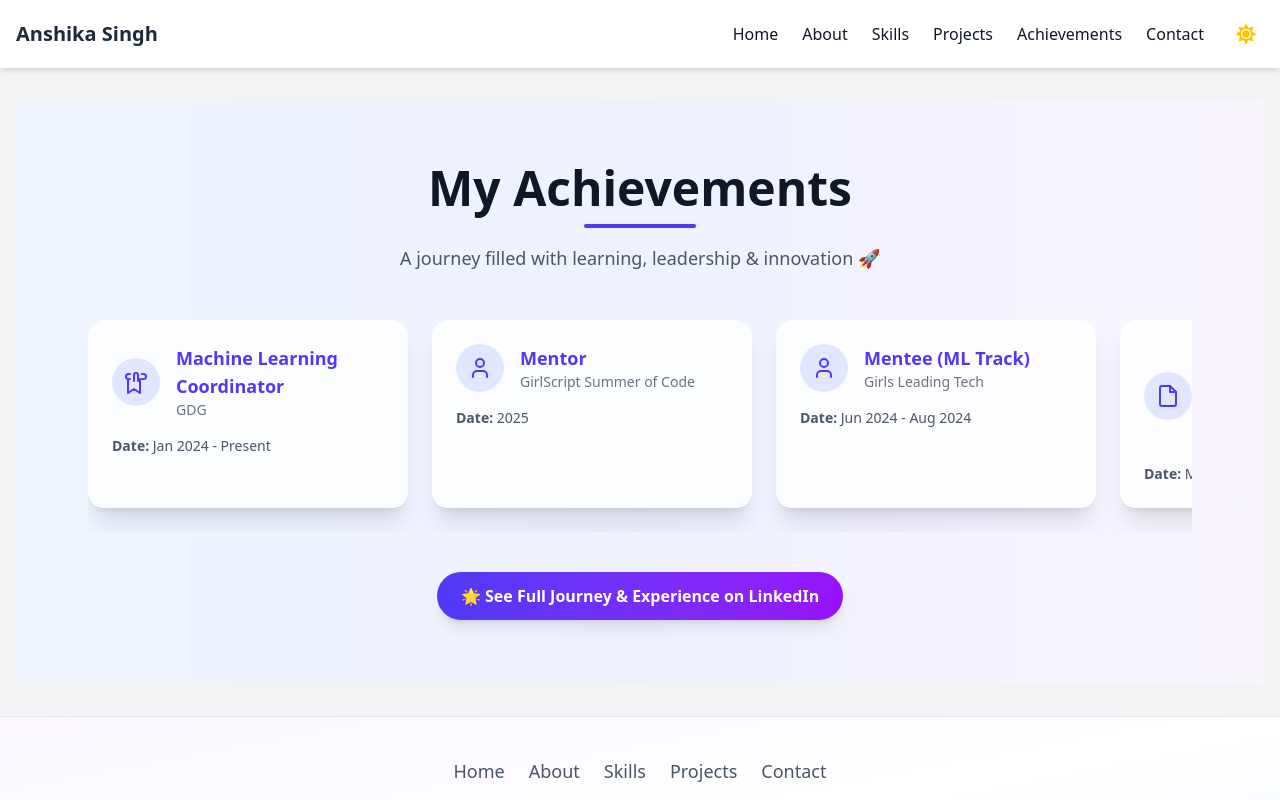
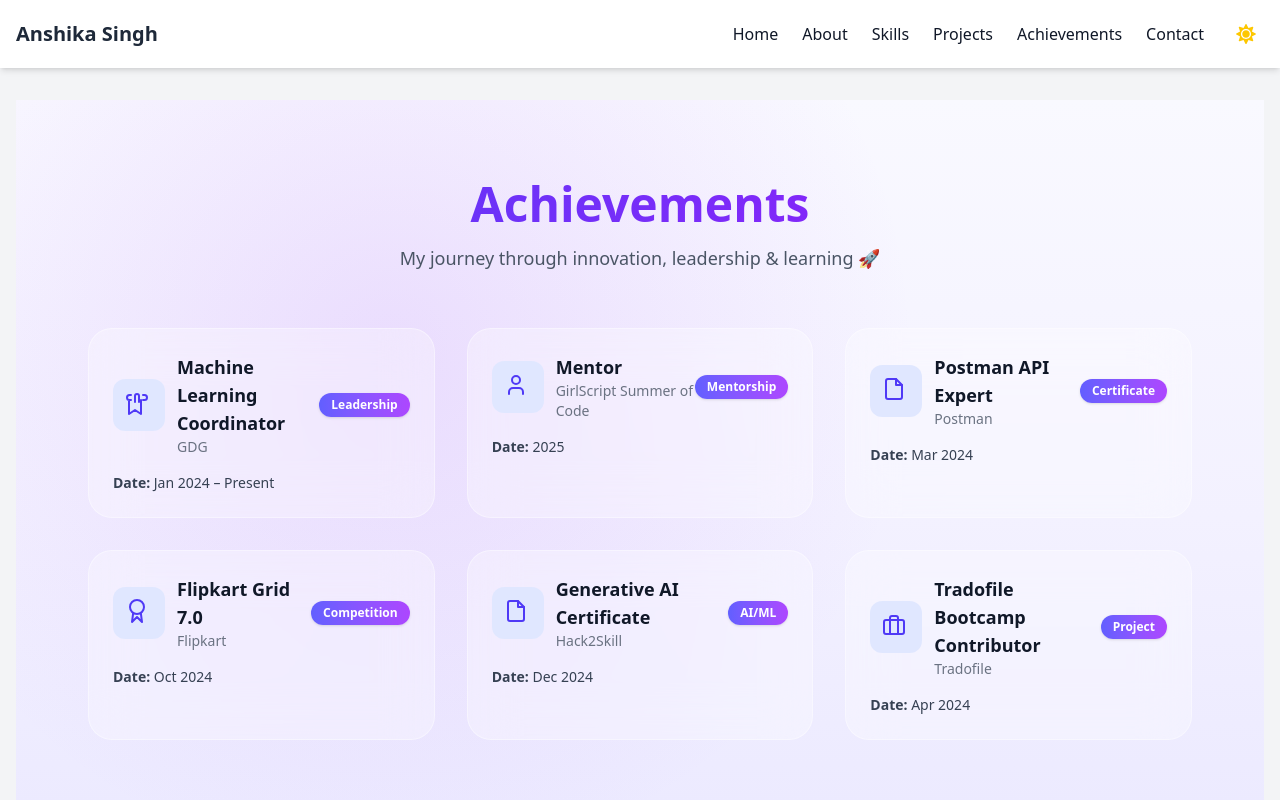
Before and after one commit to Anshika09Singh/Anshika-singh-portfolio, a React (Vite) app: page /achievements in a window 1280 px wide. Shown: the top 800 px of the page. Built offline with nearby package versions, Linux system fonts and the light colour scheme.

Commit message:
Updated portfolio project files

```diff
--- a/src/components/Achievements.jsx
+++ b/src/components/Achievements.jsx
@@ -1,131 +1,124 @@
 import React, { useEffect, useState } from "react";
 
-// Icons
-const TrophyIcon = () => (
-  <svg xmlns="http://www.w3.org/2000/svg" className="w-6 h-6" fill="none" stroke="currentColor" strokeWidth="2" strokeLinecap="round" strokeLinejoin="round">
-    <path d="M6 9H4.5a2.5 2.5 0 0 1 0-5H6"></path>
-    <path d="M18 9h1.5a2.5 2.5 0 0 0 0-5H18"></path>
-    <path d="M4 9v14l6-4 6 4V9"></path>
-    <path d="M10 11V5a2 2 0 1 1 4 0v6"></path>
+// ===== ICONS =====
+const icons = {
+  Trophy: (
+    <svg xmlns="http://www.w3.org/2000/svg" className="w-7 h-7" fill="none" stroke="currentColor" strokeWidth="2" strokeLinecap="round" strokeLinejoin="round">
+      <path d="M6 9H4.5a2.5 2.5 0 0 1 0-5H6M18 9h1.5a2.5 2.5 0 0 0 0-5H18M4 9v14l6-4 6 4V9M10 11V5a2 2 0 1 1 4 0v6"></path>
     </svg>
-);
-
-const UserIcon = () => (
-  <svg xmlns="http://www.w3.org/2000/svg" className="w-6 h-6" fill="none" stroke="currentColor" strokeWidth="2" strokeLinecap="round" strokeLinejoin="round">
+  ),
+  User: (
+    <svg xmlns="http://www.w3.org/2000/svg" className="w-7 h-7" fill="none" stroke="currentColor" strokeWidth="2" strokeLinecap="round" strokeLinejoin="round">
       <path d="M19 21v-2a4 4 0 0 0-4-4H9a4 4 0 0 0-4 4v2"></path>
       <circle cx="12" cy="7" r="4"></circle>
     </svg>
-);
-
-const CertificateIcon = () => (
-  <svg xmlns="http://www.w3.org/2000/svg" className="w-6 h-6" fill="none" stroke="currentColor" strokeWidth="2" strokeLinecap="round" strokeLinejoin="round">
+  ),
+  Certificate: (
+    <svg xmlns="http://www.w3.org/2000/svg" className="w-7 h-7" fill="none" stroke="currentColor" strokeWidth="2" strokeLinecap="round" strokeLinejoin="round">
       <path d="M14 2H6a2 2 0 0 0-2 2v16a2 2 0 0 0 2 2h12a2 2 0 0 0 2-2V8z"></path>
       <polyline points="14 2 14 8 20 8"></polyline>
     </svg>
-);
-
-const MedalIcon = () => (
-  <svg xmlns="http://www.w3.org/2000/svg" className="w-6 h-6" fill="none" stroke="currentColor" strokeWidth="2" strokeLinecap="round" strokeLinejoin="round">
+  ),
+  Medal: (
+    <svg xmlns="http://www.w3.org/2000/svg" className="w-7 h-7" fill="none" stroke="currentColor" strokeWidth="2" strokeLinecap="round" strokeLinejoin="round">
       <circle cx="12" cy="8" r="7"></circle>
       <polyline points="8.21 13.89 7 23 12 18 17 23 15.79 13.88"></polyline>
     </svg>
-);
-
-const BriefcaseIcon = () => (
-  <svg xmlns="http://www.w3.org/2000/svg" className="w-6 h-6" fill="none" stroke="currentColor" strokeWidth="2" strokeLinecap="round" strokeLinejoin="round">
+  ),
+  Briefcase: (
+    <svg xmlns="http://www.w3.org/2000/svg" className="w-7 h-7" fill="none" stroke="currentColor" strokeWidth="2" strokeLinecap="round" strokeLinejoin="round">
       <rect x="2" y="7" width="20" height="14" rx="2" ry="2"></rect>
       <path d="M16 21V5a2 2 0 0 0-2-2h-4a2 2 0 0 0-2 2v16"></path>
     </svg>
-);
-
-const IconMap = {
-  TrophyIcon,
-  UserIcon,
-  CertificateIcon,
-  MedalIcon,
-  BriefcaseIcon,
+  ),
 };
 
-// Achievements Data
-const achievementData = [
-  { id: 1, title: "Machine Learning Coordinator", organization: "GDG", date: "Jan 2024 - Present", icon: "TrophyIcon" },
-  { id: 2, title: "Mentor", organization: "GirlScript Summer of Code", date: "2025", icon: "UserIcon" },
-  { id: 3, title: "Mentee (ML Track)", organization: "Girls Leading Tech", date: "Jun 2024 - Aug 2024", icon: "UserIcon" },
-  { id: 4, title: "Postman API Fundamentals Student Expert", organization: "Postman", date: "Mar 2024", icon: "CertificateIcon" },
-  { id: 5, title: "Generative AI Certificate", organization: "Hack2Skill", date: "Dec 2024", icon: "CertificateIcon" },
-  { id: 6, title: "Project Management", organization: "IBM CSRBOX", date: "Feb 2023", icon: "CertificateIcon" },
-  { id: 7, title: "Data Analysis with Python", organization: "IBM SkillBuild", date: "Nov 2022", icon: "CertificateIcon" },
-  { id: 8, title: "Flipkart Grid 7.0", organization: "Flipkart", date: "Round 1 Qualified (Oct 2024)", icon: "MedalIcon" },
-  { id: 9, title: "Unstop Talent Park", organization: "Unstop", date: "Round 1 Cleared (Sept 2024)", icon: "MedalIcon" },
-  { id: 10, title: "GWEP Medalist", organization: "Gagan Winning Edge Program", date: "May 2023", icon: "MedalIcon" },
-  { id: 11, title: "Tradofile Bootcamp Contributor", organization: "Tradofile", date: "Apr 2024", icon: "BriefcaseIcon" },
+// ===== DATA =====
+const achievements = [
+  { id: 1, title: "Machine Learning Coordinator", org: "GDG", date: "Jan 2024 – Present", type: "Leadership", icon: "Trophy" },
+  { id: 2, title: "Mentor", org: "GirlScript Summer of Code", date: "2025", type: "Mentorship", icon: "User" },
+  { id: 3, title: "Postman API Expert", org: "Postman", date: "Mar 2024", type: "Certificate", icon: "Certificate" },
+  { id: 4, title: "Flipkart Grid 7.0", org: "Flipkart", date: "Oct 2024", type: "Competition", icon: "Medal" },
+  { id: 5, title: "Generative AI Certificate", org: "Hack2Skill", date: "Dec 2024", type: "AI/ML", icon: "Certificate" },
+  { id: 6, title: "Tradofile Bootcamp Contributor", org: "Tradofile", date: "Apr 2024", type: "Project", icon: "Briefcase" },
 ];
 
 const Achievements = () => {
-  const [inView, setInView] = useState(false);
-
-  useEffect(() => {
-    setInView(true);
-  }, []);
+  const [animate, setAnimate] = useState(false);
+  useEffect(() => setAnimate(true), []);
 
   return (
-    <section id="achievements" className="py-16 bg-gradient-to-r from-blue-50 via-indigo-50 to-purple-50 text-gray-900">
-      <div className="container mx-auto px-6 max-w-6xl">
-        {/* Section Heading */}
-        <div className="text-center mb-12">
-          <h2 className="text-4xl sm:text-5xl font-extrabold">My Achievements</h2>
-          <span className="mt-3 h-1 w-28 mx-auto bg-indigo-600 rounded-full block"></span>
-          <p className="mt-4 text-gray-600 text-lg">A journey filled with learning, leadership & innovation 🚀</p>
+    <section id="achievements" className="relative py-20 bg-gradient-to-b from-[#f9f9ff] via-[#f3f1ff] to-[#e9e7ff] overflow-hidden">
+      {/* Soft background glow */}
+      <div className="absolute inset-0 bg-[radial-gradient(circle_at_30%_30%,rgba(168,85,247,0.15),transparent_50%)]"></div>
+
+      <div className="relative z-10 max-w-6xl mx-auto px-6">
+        {/* Heading */}
+        <div className="text-center mb-14">
+          <h2 className="text-5xl font-extrabold bg-clip-text text-transparent bg-gradient-to-r from-indigo-600 to-purple-600">
+            Achievements
+          </h2>
+          <p className="text-gray-600 text-lg mt-4 font-medium">
+            My journey through innovation, leadership & learning 🚀
+          </p>
         </div>
 
-        {/* Horizontal Scroll Slider */}
-        <div className="flex overflow-x-auto snap-x snap-mandatory scrollbar-hide space-x-6 pb-6">
-          {achievementData.map((item, index) => {
-            const IconComponent = IconMap[item.icon];
-            return (
+        {/* Cards Grid */}
+        <div className="grid grid-cols-1 sm:grid-cols-2 lg:grid-cols-3 gap-8">
+          {achievements.map((item, i) => (
             <div
               key={item.id}
-                className={`flex-shrink-0 w-80 snap-center bg-white/80 backdrop-blur-md rounded-2xl shadow-xl p-6 transition-transform transform hover:scale-105 hover:shadow-2xl opacity-0 ${inView ? "animate-fade-in-up" : ""}`}
-                style={{ animationDelay: `${0.1 * index}s` }}
+              className={`relative group backdrop-blur-xl bg-white/30 border border-white/40 rounded-3xl p-6 transition-all duration-700 hover:bg-white/60 hover:shadow-[0_0_40px_rgba(139,92,246,0.2)] transform hover:-translate-y-2 opacity-0 ${
+                animate ? "animate-fade-up" : ""
+              }`}
+              style={{ animationDelay: `${i * 0.1}s` }}
             >
-                <div className="flex items-center gap-4 mb-4 text-indigo-600">
-                  <span className="p-3 rounded-full bg-indigo-100">{<IconComponent />}</span>
+              {/* Gradient Border Effect */}
+              <div className="absolute inset-0 rounded-3xl bg-gradient-to-r from-indigo-500 via-purple-500 to-pink-500 opacity-0 group-hover:opacity-100 blur-md transition duration-500 pointer-events-none"></div>
+
+              <div className="relative z-10">
+                <div className="flex items-center justify-between mb-4">
+                  <div className="flex items-center gap-3 text-indigo-600">
+                    <div className="p-3 bg-indigo-100 rounded-xl">{icons[item.icon]}</div>
                     <div>
-                    <h3 className="text-lg font-bold">{item.title}</h3>
-                    <p className="text-sm text-gray-500">{item.organization}</p>
+                      <h3 className="font-semibold text-lg text-gray-900">{item.title}</h3>
+                      <p className="text-sm text-gray-500">{item.org}</p>
                     </div>
                   </div>
-                <p className="text-sm text-gray-600"><span className="font-semibold">Date:</span> {item.date}</p>
-              </div>
-            );
-          })}
+                  <span className="px-3 py-1 text-xs font-semibold text-white bg-gradient-to-r from-indigo-500 to-purple-500 rounded-full shadow-sm">
+                    {item.type}
+                  </span>
                 </div>
 
-        {/* LinkedIn CTA */}
-        <div className="text-center mt-10">
+                <p className="text-sm text-gray-700">
+                  <span className="font-semibold">Date:</span> {item.date}
+                </p>
+              </div>
+            </div>
+          ))}
+        </div>
+
+        {/* CTA */}
+        <div className="text-center mt-16">
           <a
             href="https://www.linkedin.com/in/anshika-singh-031b132a5/"
             target="_blank"
             rel="noopener noreferrer"
-            className="inline-flex items-center gap-2 px-6 py-3 bg-gradient-to-r from-indigo-600 to-purple-600 text-white rounded-full shadow-lg hover:scale-105 transition-transform duration-300 font-semibold"
+            className="inline-flex items-center gap-2 px-8 py-3 bg-gradient-to-r from-indigo-600 to-purple-600 text-white rounded-full shadow-lg hover:shadow-[0_0_25px_rgba(168,85,247,0.4)] hover:scale-105 transition-all duration-300 font-semibold"
           >
-            🌟 See Full Journey & Experience on LinkedIn
+            🌟 View Full Journey on LinkedIn
           </a>
         </div>
       </div>
 
-      {/* Animations */}
+      {/* Custom Animations */}
       <style>
         {`
-          .scrollbar-hide::-webkit-scrollbar { display: none; }
-          .scrollbar-hide { -ms-overflow-style: none; scrollbar-width: none; }
-          @keyframes fade-in-up {
-            from { opacity: 0; transform: translateY(20px); }
+          @keyframes fade-up {
+            from { opacity: 0; transform: translateY(30px); }
             to { opacity: 1; transform: translateY(0); }
           }
-          .animate-fade-in-up {
-            animation: fade-in-up 0.8s ease-out forwards;
-          }
+          .animate-fade-up { animation: fade-up 0.8s ease forwards; }
         `}
       </style>
     </section>
```
Lines whose indentation alone changed are shown as unchanged.
